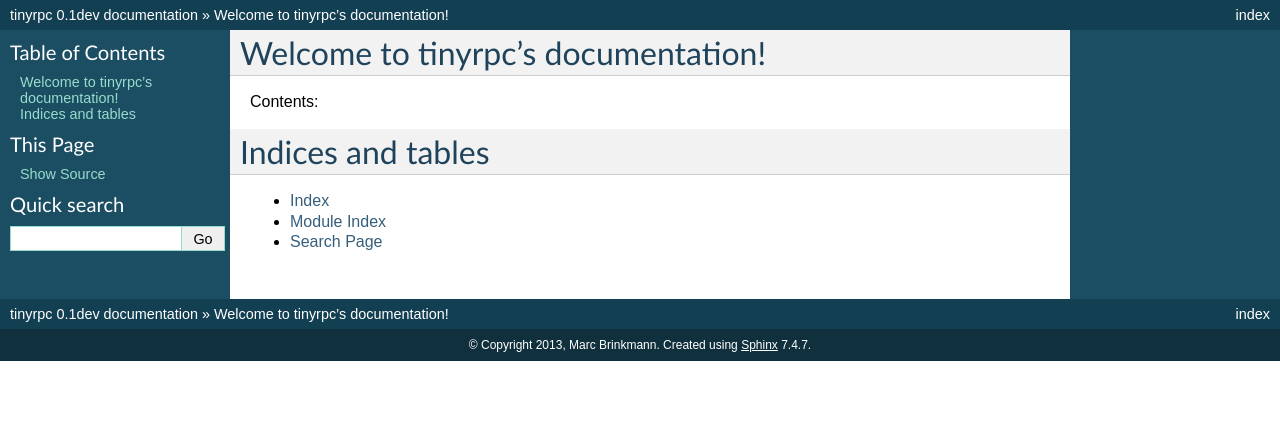
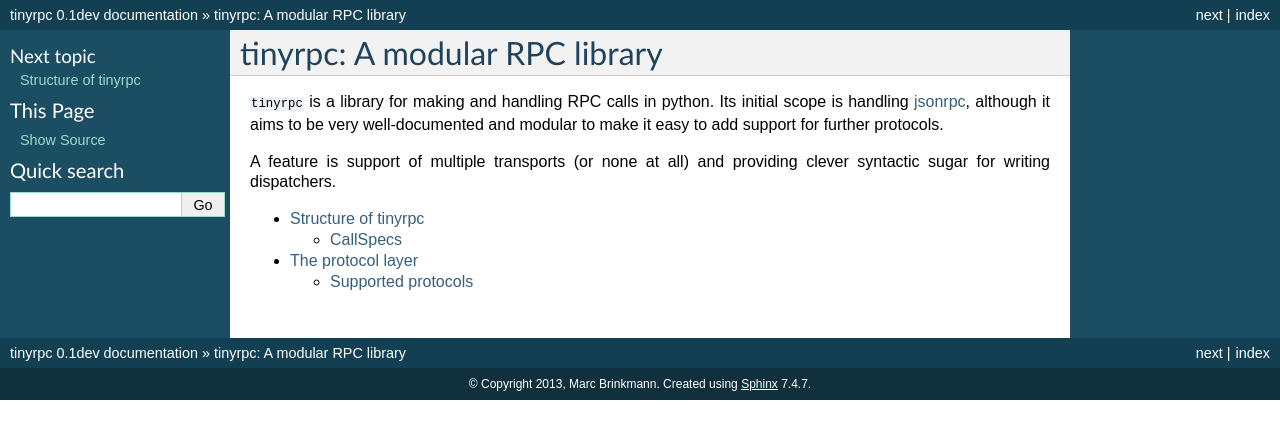
Before and after one commit to mbr/tinyrpc, a Sphinx documentation site: the page built from docs/index.rst, in a window 1280 px wide. Shown: the top 439 px of the page. Built offline with Sphinx 7.4.7, drawn with Linux system fonts in a browser that asks for light colours.

Commit message:
More documentation, still not finished.

```diff
--- a/docs/index.rst
+++ b/docs/index.rst
@@ -1,21 +1,17 @@
-.. tinyrpc documentation master file, created by
-   sphinx-quickstart on Wed Jan 23 19:15:13 2013.
-   You can adapt this file completely to your liking, but it should at least
-   contain the root `toctree` directive.
+tinyrpc: A modular RPC library
+==============================
 
-Welcome to tinyrpc's documentation!
-===================================
+``tinyrpc`` is a library for making and handling RPC calls in python. Its
+initial scope is handling jsonrpc_, although it aims to be very well-documented
+and modular to make it easy to add support for further protocols.
 
-Contents:
+A feature is support of multiple transports (or none at all) and providing
+clever syntactic sugar for writing dispatchers.
 
 .. toctree::
    :maxdepth: 2
 
+   structure
+   protocols
 
-
-Indices and tables
-==================
-
-* :ref:`genindex`
-* :ref:`modindex`
-* :ref:`search`
+.. _jsonrpc: http://jsonrpc.org
```
Also changed, not shown: README.rst (+6 -28 lines), docs/protocols.rst (added, +34 -0 lines), docs/structure.rst (added, +44 -0 lines).
